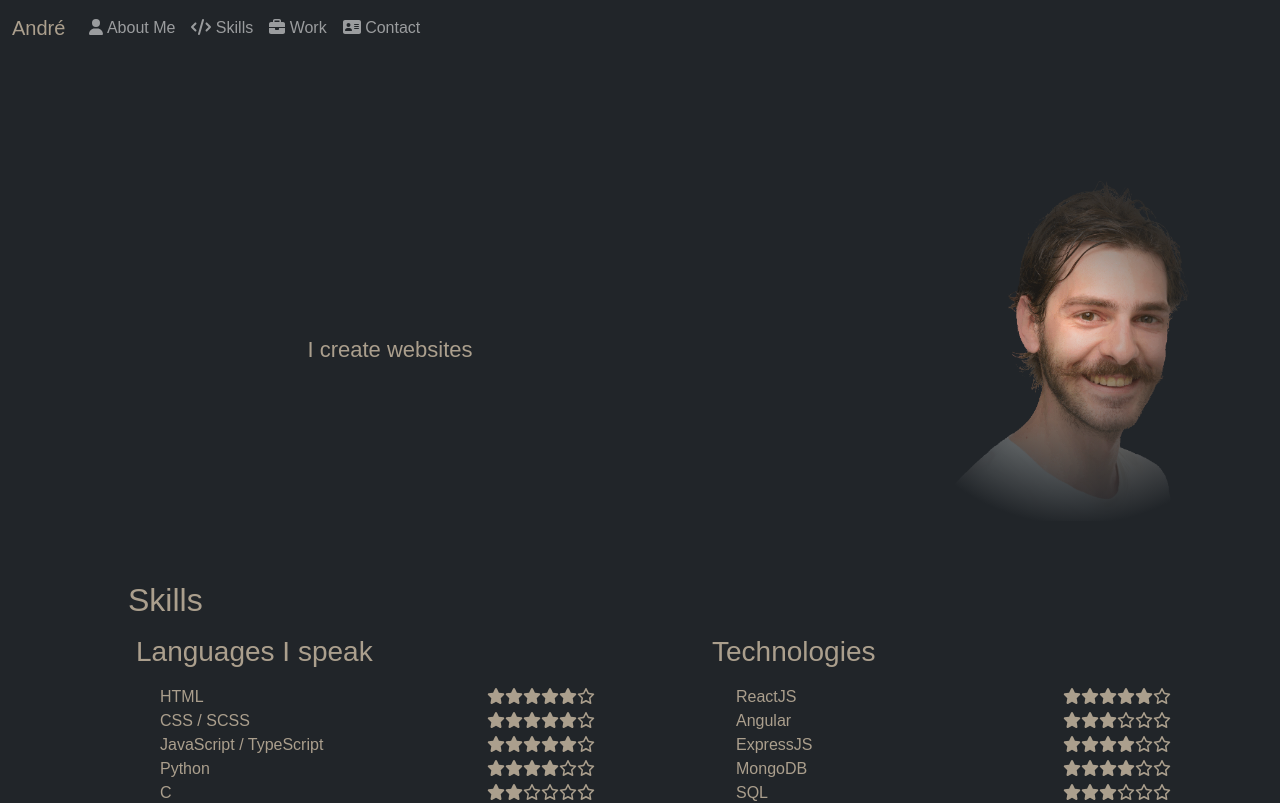
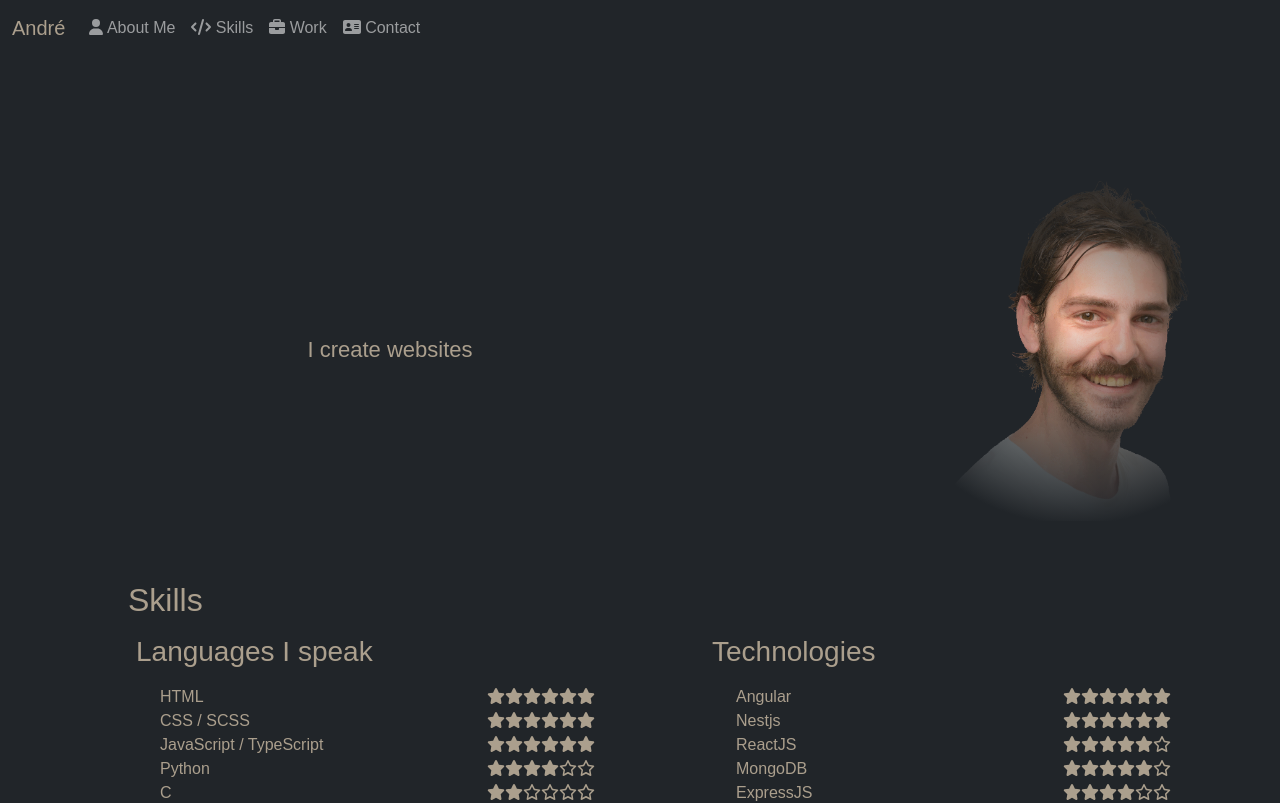
Before and after one commit to andreglock/andreglock.github.io, a React (Create React App) app: page / in a window 1280 px wide. Shown: the top 803 px of the page. Built offline with nearby package versions, Linux system fonts and the light colour scheme.

Commit message:
Update skills.

```diff
--- a/src/sections/Skills.tsx
+++ b/src/sections/Skills.tsx
@@ -6,20 +6,22 @@ export default function Skills () {
         <div className="col-lg-6 col-12 d-inline-block align-top">
             <h3 className="p-2">Languages I speak</h3>
             <ul>
-                <SkillBadge skill={'HTML'} level={5} />
-                <SkillBadge skill={'CSS / SCSS'} level={5} />
-                <SkillBadge skill={'JavaScript / TypeScript'} level={5} />
+                <SkillBadge skill={'HTML'} level={6} />
+                <SkillBadge skill={'CSS / SCSS'} level={6} />
+                <SkillBadge skill={'JavaScript / TypeScript'} level={6} />
                 <SkillBadge skill={'Python'} level={4} />
                 <SkillBadge skill={'C'} level={2} />
+                <SkillBadge skill={'Java'} level={2} />
             </ul>
         </div>
         <div className="col-lg-6  col-12 d-inline-block">
             <h3 className="p-2">Technologies</h3>
             <ul>
+                <SkillBadge skill={'Angular'} level={6} />
+                <SkillBadge skill={'Nestjs'} level={6} />
                 <SkillBadge skill={'ReactJS'} level={5} />
-                <SkillBadge skill={'Angular'} level={3} />
+                <SkillBadge skill={'MongoDB'} level={5} />
                 <SkillBadge skill={'ExpressJS'} level={4} />
-                <SkillBadge skill={'MongoDB'} level={4} />
                 <SkillBadge skill={'SQL'} level={3} />
                 <SkillBadge skill={'Git'} level={5} />
             </ul>
```
